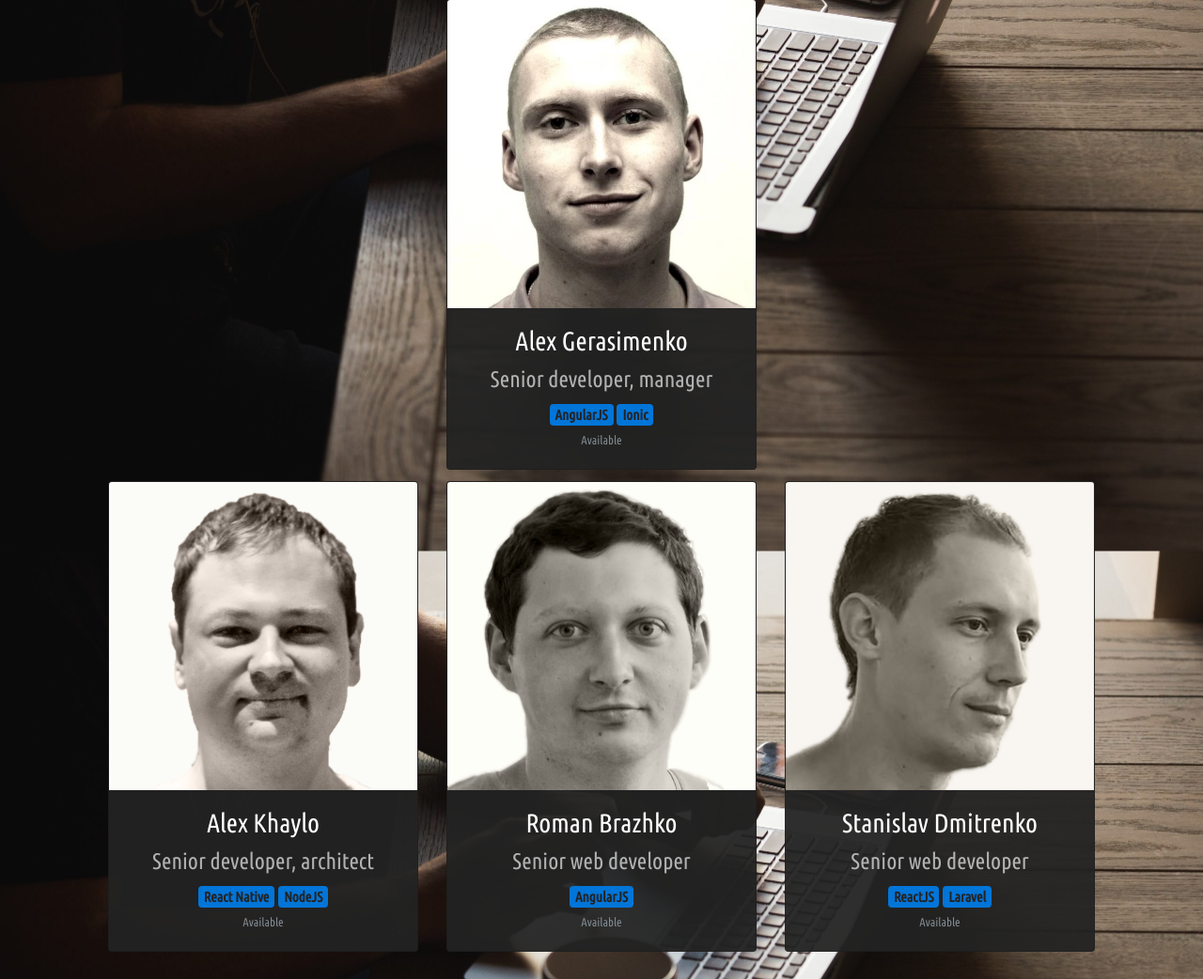
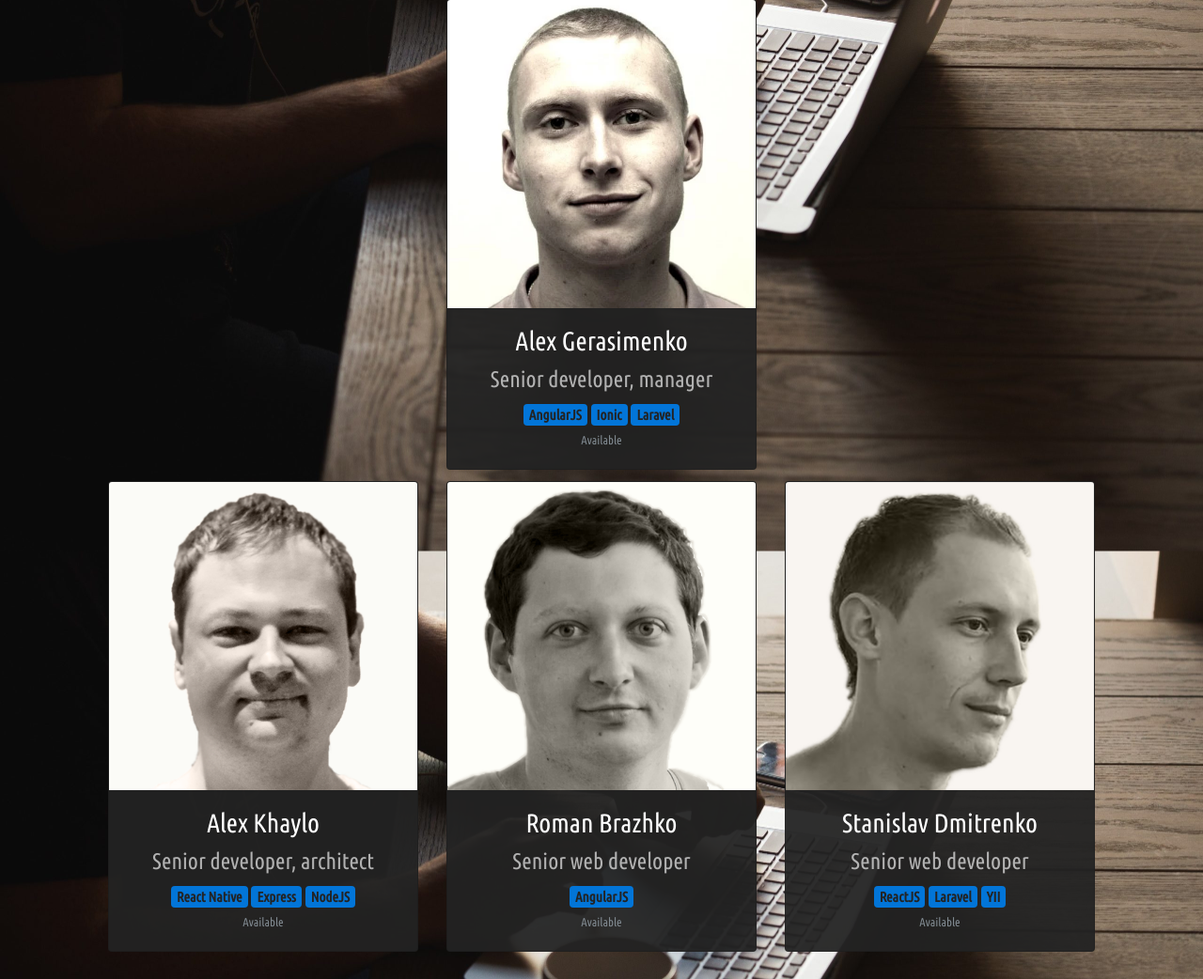
Before and after one commit to HereUA/face, a PHP site: page / in a window 1280 px wide. Shown: the part 2346-3388 px from the top of the page at 94% size. Run offline with PHP 8.4, Linux system fonts and the light colour scheme; some libraries are stand-ins or nearby versions.

Commit message:
Create icons from original image on http://realfavicongenerator.net/

```diff
--- a/public/index.php
+++ b/public/index.php
@@ -4,15 +4,22 @@
     <meta charset="utf-8">
     <meta http-equiv="X-UA-Compatible" content="IE=edge">
     <meta name="viewport" content="width=device-width, initial-scale=1, shrink-to-fit=no">
-    <meta http-equiv="X-UA-Compatible" content="IE=edge">
     <title>Web development and design: HereUA company</title>
-    <link rel="shortcut icon" href="/images/favicon.png" type="image/png">
+    <link rel="apple-touch-icon" sizes="180x180" href="/apple-touch-icon.png">
+    <link rel="icon" type="image/png" href="/favicon-32x32.png" sizes="32x32">
+    <link rel="icon" type="image/png" href="/favicon-16x16.png" sizes="16x16">
+    <link rel="manifest" href="/manifest.json">
+    <link rel="mask-icon" href="/safari-pinned-tab.svg" color="#5bbad5">
+    <meta name="apple-mobile-web-app-title" content="HereUA">
+    <meta name="application-name" content="HereUA">
+    <meta name="theme-color" content="#ffffff">
     <link rel="stylesheet" href="/css/bootstrap.min.css">
     <link rel="stylesheet" href="/css/bootstrap-flex.min.css">
     <link rel="stylesheet" href="/css/bootstrap-reboot.min.css">
     <link rel="stylesheet" href="//cdn.materialdesignicons.com/1.7.22/css/materialdesignicons.min.css"><!--load lib-->
     <link rel="stylesheet" href="/css/style.css">
 </head>
+
 <body data-spy="scroll" data-target="#navbar">
 
 <nav class="navbar navbar-fixed-top navbar-dark dn" id="main-nav">
@@ -88,7 +95,7 @@
                         <div class="card-block">
                             <h3 class="card-title">Hybrid mobile</h3>
                             <h4 class="card-text">
-                                Hybrid mobile application development using Ionic, ReactNative
+                                Hybrid mobile application development using Ionic, React Native
                             </h4>
                         </div>
                     </div>
@@ -200,6 +207,7 @@
                             <div class="skills">
                                 <span class="tag tag-primary">AngularJS</span>
                                 <span class="tag tag-primary">Ionic</span>
+                                <span class="tag tag-primary">Laravel</span>
                             </div>
                             <p class="card-text"><small class="text-muted">Available</small></p>
                         </div>
@@ -218,6 +226,7 @@
                             </h4>
                             <div class="skills">
                                 <span class="tag tag-primary">React Native</span>
+                                <span class="tag tag-primary">Express</span>
                                 <span class="tag tag-primary">NodeJS</span>
                             </div>
                             <p class="card-text"><small class="text-muted">Available</small></p>
@@ -250,6 +259,7 @@
                             <div class="skills">
                                 <span class="tag tag-primary">ReactJS</span>
                                 <span class="tag tag-primary">Laravel</span>
+                                <span class="tag tag-primary">YII</span>
                             </div>
                             <p class="card-text"><small class="text-muted">Available</small></p>
                         </div>
```
Also changed, not shown: public/browserconfig.xml (added, +9 -0 lines), public/android-chrome-192x192.png (added), public/android-chrome-256x256.png (added), public/apple-touch-icon.png (added), public/favicon-16x16.png (added), public/favicon-32x32.png (added), public/favicon.ico (added), public/images/favicon.png, public/manifest.json (added), public/mstile-150x150.png (added), public/safari-pinned-tab.svg (added).
